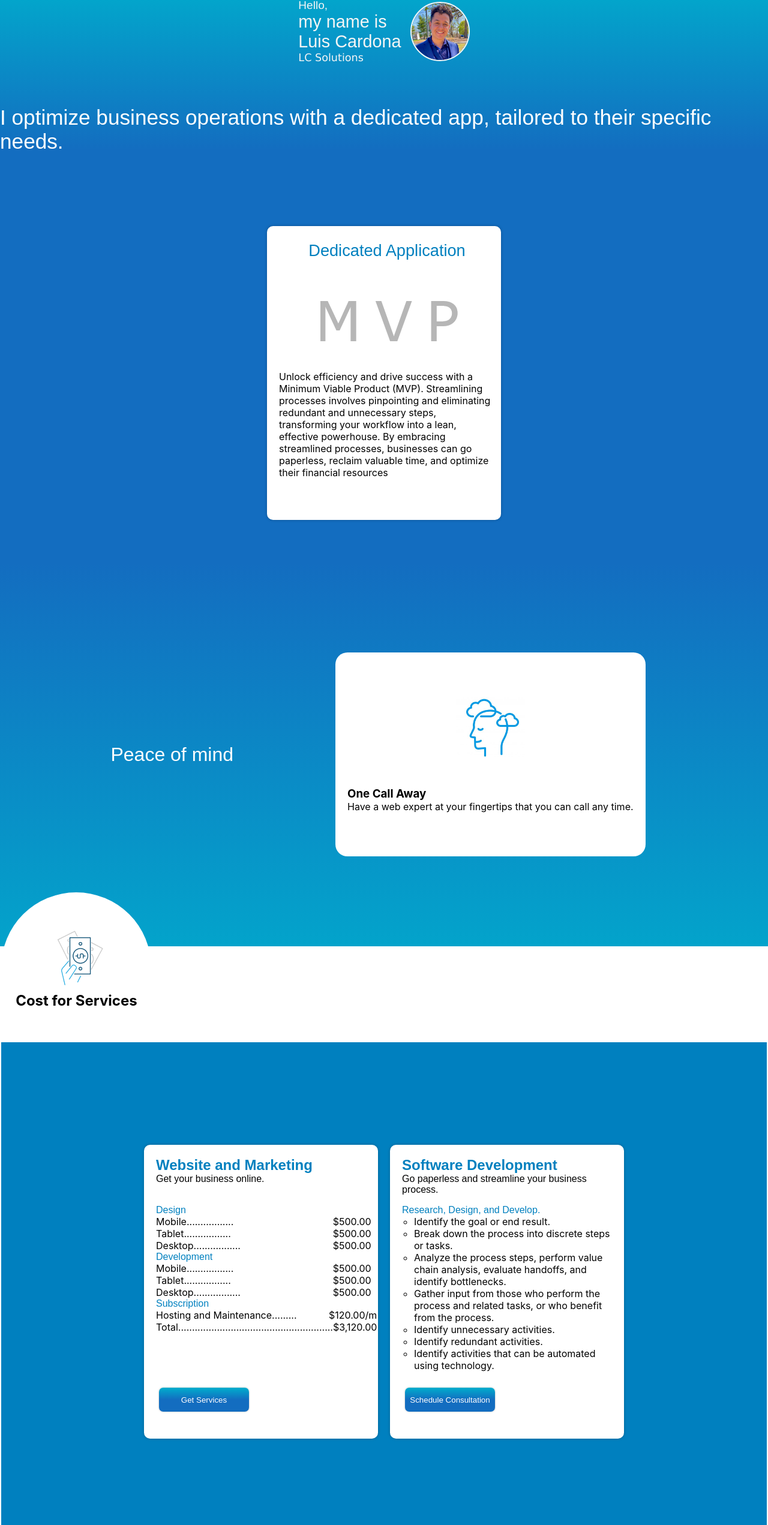
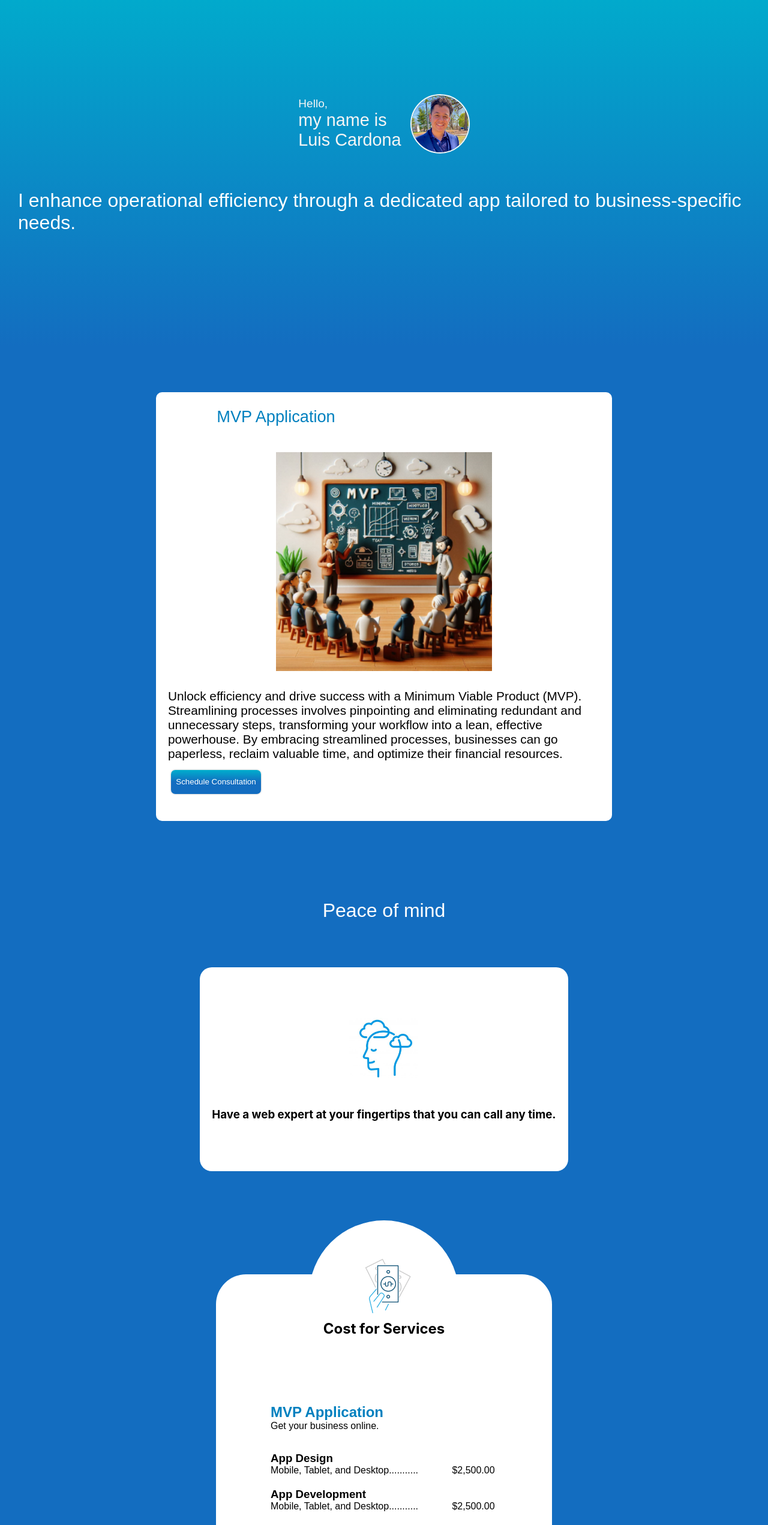
Before and after one commit to louieLouie117/react-portfolio, a React (Create React App) app in the folder client/: page / in a window 1280 px wide. Shown: the part 38-2581 px from the top of the page at 60% size. Built offline with nearby package versions, Linux system fonts and the light colour scheme.

Commit message:
LayoutUpdated

```diff
--- a/client/src/components/Footer.jsx
+++ b/client/src/components/Footer.jsx
@@ -3,7 +3,7 @@ import React from 'react'
 function Footer(props) {
   return (
     <div className='footer-container'>
-        <a href="/"> LC Website Solutions</a>
+        <a href="/">LC Solutions</a>
 
     </div>
   )
--- a/client/src/components/LandingPage/HeroBanner.jsx
+++ b/client/src/components/LandingPage/HeroBanner.jsx
@@ -77,7 +77,7 @@ const ContactMeHandler = e =>{
                     <h2>{timeLabel},</h2>
                     <h3>my name is </h3>
                     <h1>Luis Cardona</h1>
-                    <p>LC Solutions</p>
+                    {/* <p>LC Solutions</p> */}
 
                   </header>
 
@@ -85,7 +85,9 @@ const ContactMeHandler = e =>{
                   <img id="PortfolioImg" src="/img/PortfolioPhoto350.png" alt="" />
                   </div>
                   <footer>
-                  <h2>I optimize <br className='BrakePoint'></br>business operations<br className='BrakePoint'></br> with a dedicated<br className='BrakePoint'></br> app, tailored to <br className='BrakePoint'></br>their specific needs.</h2>
+                  <h2>I enhance <br className='BrakePoint'></br>operational efficiency <br className='BrakePoint'></br>through a dedicated app <br className='BrakePoint'></br>tailored to business-specific needs.<br className='BrakePoint'></br></h2>
+
+
 
                   </footer>
 
--- a/client/src/components/LandingPage/Services.jsx
+++ b/client/src/components/LandingPage/Services.jsx
@@ -16,11 +16,18 @@ function Services(props) {
                     <ul className='ServicesCard'>
 
                         <li>
-                            <h2>Dedicated Application</h2>
+                            <h2>MVP Application</h2>
                             <div className='ServiceCardInfo'>
-                            <img src="/img/MVPImg.png" alt="" />
-                            <p>Unlock efficiency and drive success with a Minimum Viable Product (MVP). Streamlining processes involves pinpointing and eliminating redundant and unnecessary steps, transforming your workflow into a lean, effective powerhouse. By embracing streamlined processes, businesses can go paperless, reclaim valuable time, and optimize their financial resources</p>
+                            <img src="/img/mvpClay.png" alt="" />
+                            <p>Unlock efficiency and drive success with a Minimum Viable Product (MVP).
+                            Streamlining processes involves pinpointing and eliminating redundant and unnecessary steps, transforming your workflow into a lean, effective powerhouse.
+                            By embracing streamlined processes, businesses can go paperless, reclaim valuable time, and optimize their financial resources.</p>
                             </div>
+                            <footer>
+                            <a href="https://calendly.com/cardona-luis/15min">
+                            <button className='MainBTN'>Schedule Consultation</button>
+                            </a>
+                            </footer>
 
                         </li>
                     </ul>
@@ -33,8 +40,8 @@ function Services(props) {
                         <img src="/img/PeaceOfMindImg.png" alt="" />
 
                             <div className="PeaceOfMindInfo">
-                            <h3>One Call Away</h3>
-                            <p>Have a web expert at your fingertips that you can call any time.</p>
+                            <h3>Have a web expert at your fingertips that you can call any time.</h3>
+
 
                             </div>
 
@@ -58,41 +65,44 @@ function Services(props) {
                     <ul className='ServicesCard ServiceBackground'>
                         <li>
                             <header>
-                            <h2>Website and Marketing</h2>
+                            <h2>MVP Application</h2>
                             <p>Get your business online.</p>
                             </header>
-                            <main>
-                            <h3>Design</h3>
+                            <main className='AppPricing-Container'>
+                                <section>
+                                <h3>App Design</h3>
                                 <ul className='pricing-container'>
-                                <li>Mobile.................</li>
-                                <li>$500.00</li>
-                                <li>Tablet.................</li>
-                                <li>$500.00</li>
-                                <li>Desktop.................</li>
-                                <li>$500.00</li>
+                                    <li>Mobile, Tablet, and Desktop...........</li>
+                                    <li>$2,500.00</li>
+
                                 </ul>
+                                </section>
 
-                            <h3>Development</h3>
+                                <section>
+                                <h3>App Development</h3>
                                 <ul className='pricing-container'>
-                                <li>Mobile.................</li>
-                                <li>$500.00</li>
-                                <li>Tablet.................</li>
-                                <li>$500.00</li>
-                                <li>Desktop.................</li>
-                                <li>$500.00</li>
+                                <li>Mobile, Tablet, and Desktop...........</li>
+                                    <li>$2,500.00</li>
                                 </ul>
+                                </section>
 
-                            <h3>Subscription</h3>
+                                <section>
+                                <h3>Monthly Services</h3>
                                 <ul className='pricing-container'>
                                     <li>Hosting and Maintenance.........</li>
                                     <li>$120.00/m</li>
 
                                 </ul>
+
+                                </section>
+                                <section>
+
                                 <ul className='pricing-container'>
                                     <li>Total........................................................</li>
                                     <li>$3,120.00</li>
 
                                 </ul>
+                                </section>
                             </main>
                             <footer>
                             <a href="https://buy.stripe.com/6oEaF46vZc7fbe0144">
@@ -104,32 +114,7 @@ function Services(props) {
 
 
 
-                        <li>
-                            <header>
-                            <h2>Software Development</h2>
-                            <p>Go paperless and streamline your business process.</p>
-                            </header>
-                            <main>
-                            <h3>Research, Design, and Develop.</h3>
 
-                            <ul className='BulletPoint'>
-                                <li>Identify the goal or end result.</li>
-                                <li>Break down the process into discrete steps or tasks.</li>
-                                <li>Analyze the process steps, perform value chain analysis, evaluate handoffs, and identify bottlenecks.</li>
-                                <li>Gather input from those who perform the process and related tasks, or who benefit from the process.</li>
-                                <li>Identify unnecessary activities.</li>
-                                <li>Identify redundant activities.</li>
-                                <li>Identify activities that can be automated using technology.</li>
-                            </ul>
-
-
-                            </main>
-                            <footer>
-                            <a href="https://calendly.com/cardona-luis/15min">
-                            <button className='MainBTN'>Schedule Consultation</button>
-                            </a>
-                            </footer>
-                        </li>
 
 
 
--- a/client/src/modules/LandingPageStyles.css
+++ b/client/src/modules/LandingPageStyles.css
@@ -804,29 +804,36 @@ html{
 
   .myHeader-container{
     display: grid;
-    background: #2862AF;
-    background: linear-gradient(to bottom, #00aecd, #136DC0 95%);
-    /* background: linear-gradient(to bottom, #136DC0 60%, #00aecd); */
+    background: linear-gradient(180deg, #00aecd, #136DC0);
     justify-items: center;
     font: 1em sans-serif;
     padding-top: 20px;
     margin-top: -4px;
-
-
-  }
+    /* animation: liquidBackground 5s infinite alternate; */
+  }
+
+
+  /* @keyframes liquidBackground {
+    0% {
+        background-position: 0% 0%;
+    }
+    100% {
+        background-position: 100% 100%;
+    }
+} */
 
   .myHeader-container>header>footer{
     display: grid;
     justify-content: center;
     justify-items: center;
     row-gap: 20px;
-    padding-top: 50px;
     padding-bottom: 10px;
   }
 
   .myHeader-container>header>footer>h2{
     color: white;
-    font: 2.2em sans-serif;
+    font: 2em sans-serif;
+    padding: 30px;
   }
 
   .myHeader-container>header>footer>p{
@@ -1031,9 +1038,9 @@ html{
     column-gap: 15px;
     row-gap: 5px;
     /* width: 99vw; */
-    justify-content: center;
+    /* justify-content: center; */
     margin: 0 auto;
-    padding: 20px 0;
+    padding: 30px;
     color: whitesmoke;
 
 
@@ -1394,7 +1401,6 @@ html{
     background: linear-gradient(rgb(0, 174, 205), rgb(19, 109, 192) 50%);
     width: 150px;
     height: 40px;
-    /* border: solid 1px #136DC0; */
     border: none;
     box-shadow: 0 0 3px rgba(0, 0, 0, 0.266);
     border-radius: 7px;
@@ -1469,38 +1475,7 @@ html{
 
 
 
-  @media screen and (min-width: 1050px){
-
-  .CustomWebsite-Container{
-    grid-template-columns: 1fr 2fr 1fr;
-    align-items: center;
-    column-gap: 10px;
-    margin: 40px;
-
-  }
-
-
-    .name-container>header{
-      display: grid;
-      column-gap: 10px;
-      align-self: center;
-      font: 1em sans-serif;
-      font-family: Verdana, Geneva, Tahoma, sans-serif;
-      max-width: none;
-    }
-
-    .devTools-container ul{
-
-      display: flex;
-
-    }
-
-    .GridContainer{
-      justify-content: center;
-    }
-
-
-  }
+
 
 
   @media screen and (min-width: 500px){
@@ -1617,7 +1592,8 @@ html{
     .myHeader-container{
       row-gap: 20px;
       display: grid;
-      align-items: flex-start;
+      align-items: center;
+      height: 75vh;
 
     }
     .myHeader-container aside{
@@ -1671,3 +1647,41 @@ html{
 
 
     }
+
+
+    @media screen and (min-width: 1050px){
+
+      .CustomWebsite-Container{
+        grid-template-columns: 1fr 2fr 1fr;
+        align-items: center;
+        column-gap: 10px;
+        margin: 40px;
+
+      }
+
+
+        .name-container>header{
+          display: grid;
+          column-gap: 10px;
+          align-self: center;
+          font: 1em sans-serif;
+          font-family: Verdana, Geneva, Tahoma, sans-serif;
+          max-width: none;
+        }
+
+        .devTools-container ul{
+
+          display: flex;
+
+        }
+
+        .GridContainer{
+          justify-content: center;
+        }
+
+        .name-container{
+          justify-content: center;
+        }
+
+
+      }
--- a/client/src/modules/ServicesStyles.css
+++ b/client/src/modules/ServicesStyles.css
@@ -1,7 +1,7 @@
 .Services-Container{
     background-color: rgb(19, 109, 192);
     padding-top: 40px;
-    padding-bottom: 40px;
+    padding-bottom: 180px;
 }
 
 .Services-Container>header>h1{
@@ -17,25 +17,15 @@
 }
 
 
-.ServiceBackground{
-    background-color: #0080BF;
-    width: 100vw;
-    padding-top: 50px;
-    padding-bottom: 50px;
-}
 
 .ServicesCard>li{
     display: grid;
     row-gap: 10px;
     background-color: white;
-    width: 350px;
-    min-height: 400px;
-    height: 450px;
     padding: 20px;
     border-radius: 10px;
-    box-shadow: 0 0 5px rgba(0, 0, 0, 0.249);
     align-content: flex-start;
-
+    max-width: 45em;
 
 
 }
@@ -74,11 +64,20 @@
     justify-items: center;
     row-gap: 30px;
 }
+.ServiceCardInfo> p{
+    font: 1.3em sans-serif;
+    color: black;
 
+}
+
+.ServiceCardInfo> img{
+    width: 360px;
+    height: auto;
+}
 
 .PeaceOfMind{
     display: grid;
-    background: linear-gradient(rgb(19, 109, 192), rgb(0, 174, 205) 120%);
+    /* background: linear-gradient(rgb(19, 109, 192), rgb(0, 174, 205) 120%); */
     padding-top: 40px;
     padding-bottom: 40px;
     height: 80vh;
@@ -107,13 +106,12 @@
 .Cost-Container{
     display: grid;
     background-color: white;
-    justify-content: center;
-    justify-items: center;
+    max-width: 35em;
+    margin: 0 auto;
+    border-radius: 50px;
+
 }
 
-.Cost-Container>main{
-    background-color: #0080BF;
-}
 
 .Cost-Container>header{
     display: grid;
@@ -126,6 +124,7 @@
     align-items: center;
     align-content: center;
     margin-top: -90px;
+    justify-self: center;
 
 }
 
@@ -156,6 +155,13 @@
 
 }
 
+.AppPricing-Container{
+    display: grid;
+    row-gap: 20px;
+    font: 1em sans-serif;
+
+
+}
 
 
 @media screen and (min-width: 1100px) {
@@ -166,27 +172,20 @@
         display: flex;
         column-gap: 20px;
         padding: 20px;
-        height: 70vh;
     }
 
     .ServiceCardInfo{
         display: grid;
     }
     .PeaceOfMind{
-        display: flex;
         justify-content: center;
-        column-gap: 150px;
-        height: 70vh;
-        align-items: center;
+
     }
 
 
-    .Cost-Container{
-        justify-items: flex-start;
-    }
 
-    .ServiceBackground{
-        width: 96.5vw;
-        height: 95vh;
-    }
+
+
+
+
 }
--- a/client/src/views/LandingPage.jsx
+++ b/client/src/views/LandingPage.jsx
@@ -23,11 +23,7 @@ function LandingPage(props) {
 
       <WorkExperience></WorkExperience>
       <ToolsTechnologies></ToolsTechnologies>
-      <section >
 
-
-                                        <iframe title='EmailForm' width="2640px" height="880px" src="https://forms.office.com/Pages/ResponsePage.aspx?id=DQSIkWdsW0yxEjajBLZtrQAAAAAAAAAAAAN__lqWrRdURUVCUUNKRERCSFNDOVNIMUZDS1UySURGVC4u&embed=true" frameborder="0" marginwidth="0" marginheight="0" style={{border: "none", maxWidth: "100%", maxHeight:"120vh"}} allowfullscreen webkitallowfullscreen mozallowfullscreen msallowfullscreen> </iframe>
-                                        </section>
 
       <Footer></Footer>
       </div>
```
Also changed, not shown: client/public/img/mvpClay.png (added), client/public/img/mvpFlat.png (added). Lines whose indentation alone changed are shown as unchanged.
